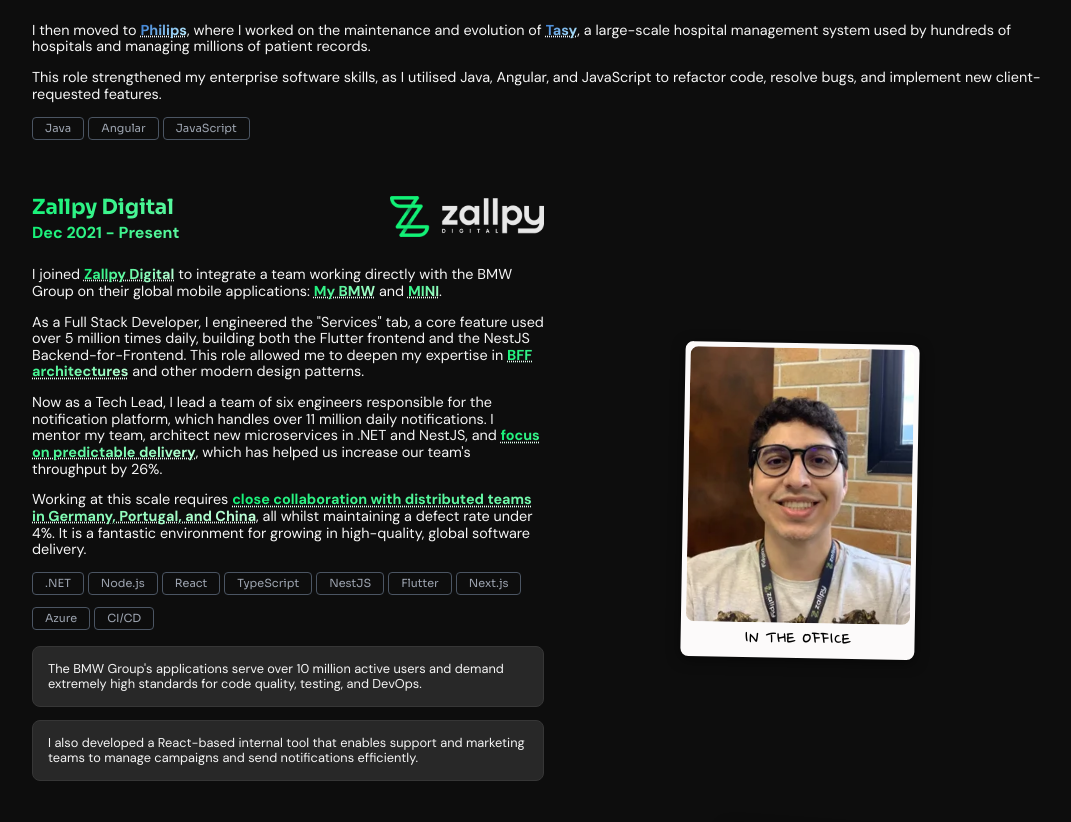
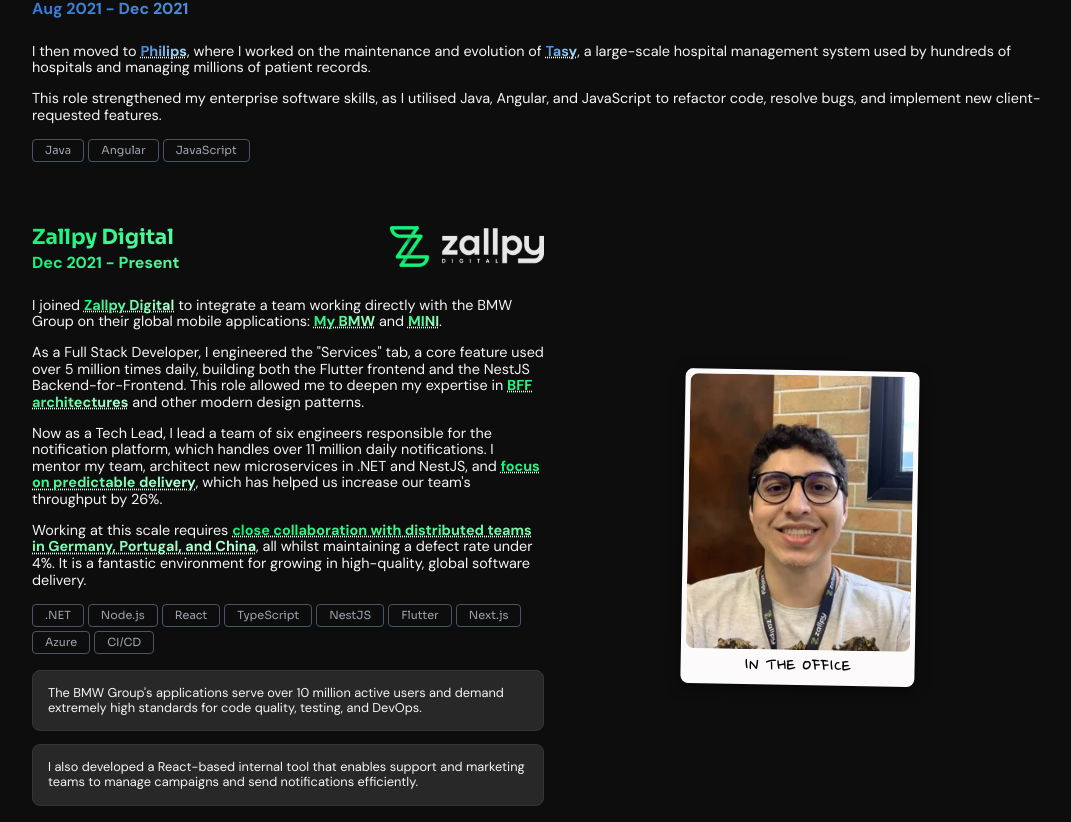
Before and after one commit to moratelli/site, a React (Vite) app: page / in a window 1280 px wide. Shown: the part 1470-2292 px from the top of the page, without its empty margins (96-1167 px from the left). Built offline with nearby package versions, Linux system fonts and the light colour scheme.

Commit message:
style: small tag tweaks

```diff
--- a/src/css/style.css
+++ b/src/css/style.css
@@ -227,7 +227,7 @@
   justify-content: center;
 }
 .journey .tags {
-  margin-top: 0.5rem;
+  margin: 1rem 0;
   display: flex;
   flex-wrap: wrap;
   gap: 0.25rem;
@@ -240,7 +240,6 @@
   font-size: 0.7rem;
   display: inline-block;
   padding: 4px 12px;
-  margin-bottom: 8px;
 }
 
 .info-bits li {
--- a/src/css/style.scss
+++ b/src/css/style.scss
@@ -145,7 +145,7 @@
   }
 
   .tags {
-    margin-top: 0.5rem;
+    margin: 1rem 0;
     display: flex;
     flex-wrap: wrap;
     gap: 0.25rem;
@@ -159,7 +159,6 @@
     font-size: 0.7rem;
     display: inline-block;
     padding: 4px 12px;
-    margin-bottom: 8px;
   }
 }
 
```
Also changed, not shown: 1 other file (tests, documents, lock files or other folders).
